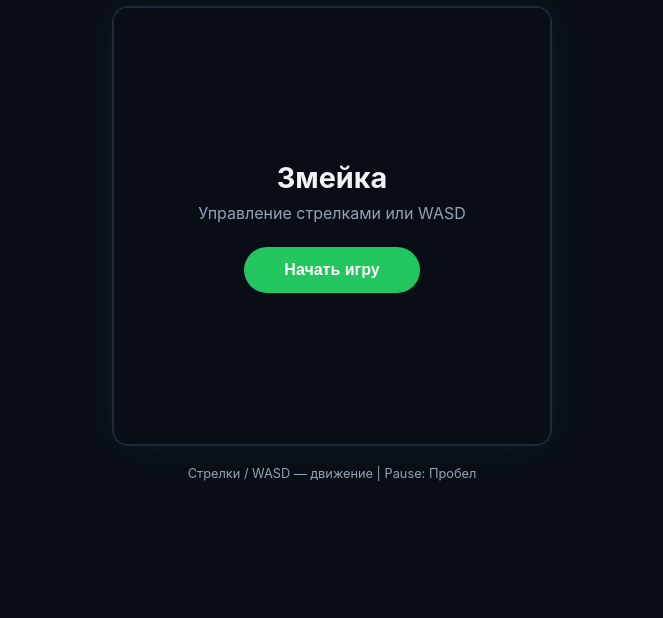
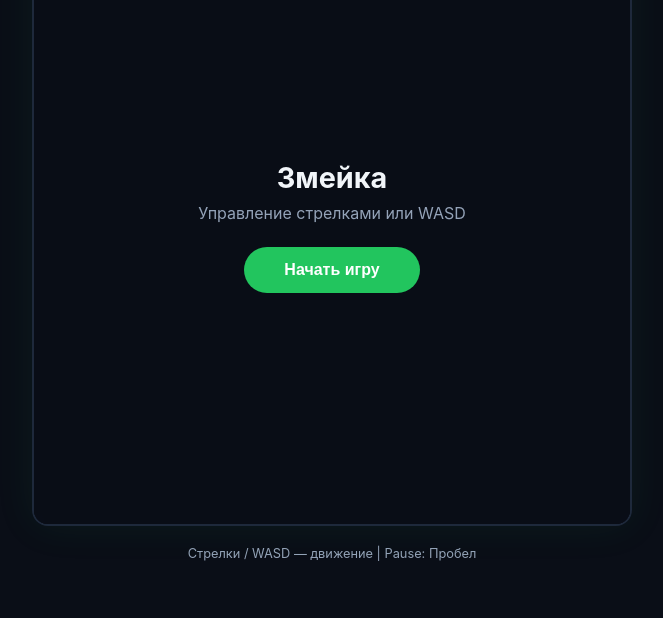
Before and after one commit to sapphirecodess/gigacode, a plain HTML site: page index.html in a window 1280 px wide. Shown: the part 182-800 px from the top of the page, without its empty margins (308-971 px from the left). Drawn offline with Linux system fonts and the light colour scheme.

Commit message:
Увеличить игровое поле: canvas 400x400 → 600x600, сетка 20x20 → 30x30

```diff
--- a/css/style.css
+++ b/css/style.css
@@ -40,7 +40,7 @@ body {
 /* ===== Game Container ===== */
 .game-container {
     width: 100%;
-    max-width: 480px;
+    max-width: 640px;
     padding: 20px;
 }
 
--- a/index.html
+++ b/index.html
@@ -23,7 +23,7 @@
         </header>
 
         <div class="game-wrapper">
-            <canvas id="gameCanvas" width="400" height="400"></canvas>
+            <canvas id="gameCanvas" width="600" height="600"></canvas>
 
             <div class="overlay" id="overlay">
                 <div class="overlay-content">
--- a/js/script.js
+++ b/js/script.js
@@ -1,6 +1,6 @@
 // ===== Конфигурация =====
-const COLS = 20;
-const ROWS = 20;
+const COLS = 30;
+const ROWS = 30;
 const CELL = 20;
 const BASE_SPEED = 180; // мс между кадрами
 const SPEED_INCREMENT = 2; // ускорение за каждое яблоко
```
